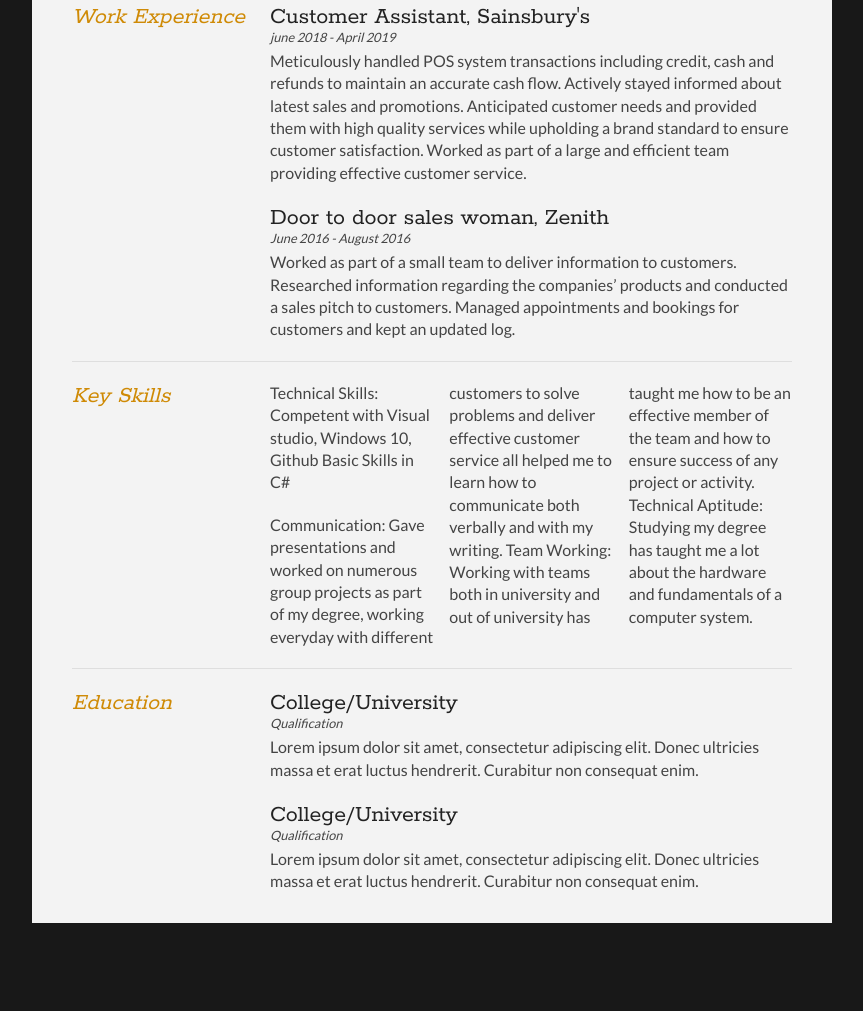
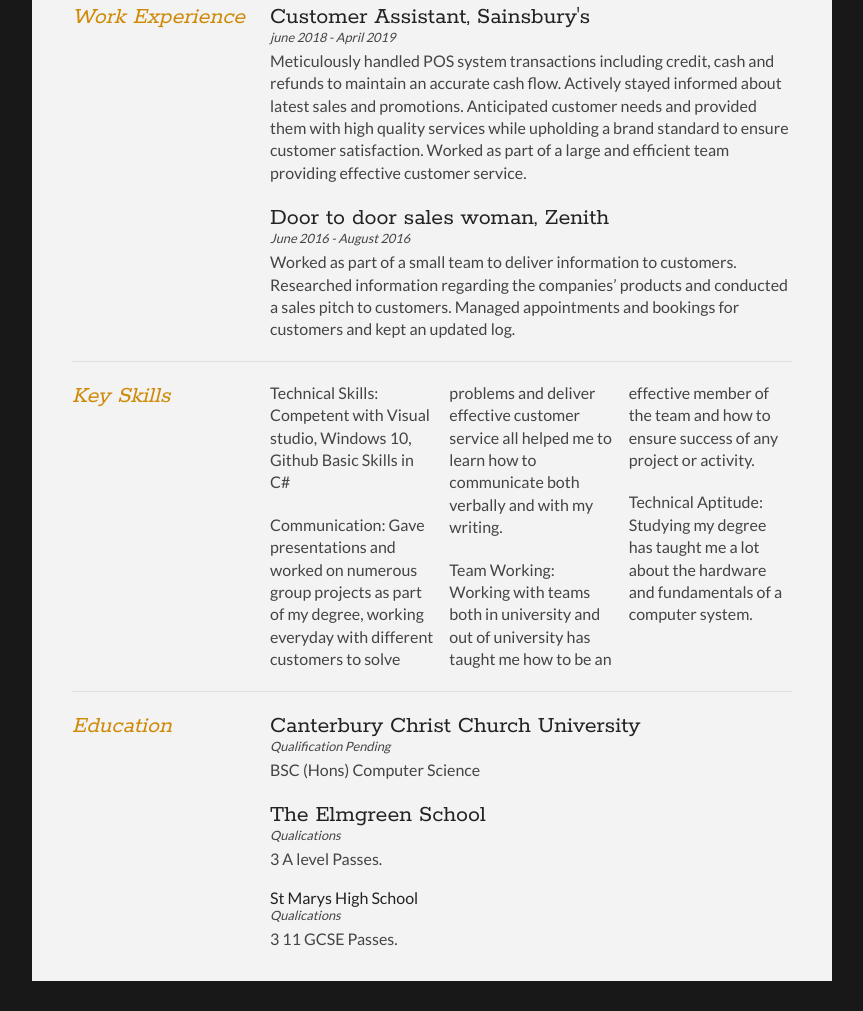
Before and after one commit to elizabeth0123/elizabeth0123.github.io, a plain HTML site: page index.html in a window 1280 px wide. Shown: the part 436-1447 px from the top of the page, without its empty margins (208-1071 px from the left). Before the commit the page ends 1389 px from the top, so only its background shows below. Drawn offline with Linux system fonts and the light colour scheme.

Commit message:
update the layout

```diff
--- a/index.html
+++ b/index.html
@@ -89,9 +89,9 @@ Managed appointments and bookings for customers and kept an updated log.
 				<ul class="keySkills">
 					<p>Technical Skills: Competent with Visual studio, Windows 10, Github
 					Basic Skills in C#</p>
-					<p>Communication: Gave presentations and worked on numerous group projects as part of my degree, working everyday with different customers to solve problems and deliver effective customer service all helped me to learn how to communicate both verbally and with my writing.
-Team Working: Working with teams both in university and out of university has taught me how to be an effective member of the team and how to ensure success of any project or activity.
-Technical Aptitude: Studying my degree has taught me a lot about the hardware and fundamentals of a computer system.
+					<p>Communication: Gave presentations and worked on numerous group projects as part of my degree, working everyday with different customers to solve problems and deliver effective customer service all helped me to learn how to communicate both verbally and with my writing.</p>
+<p>Team Working: Working with teams both in university and out of university has taught me how to be an effective member of the team and how to ensure success of any project or activity.</p>
+<p>Technical Aptitude: Studying my degree has taught me a lot about the hardware and fundamentals of a computer system.</p>
 </p>
 				</ul>
 			</div>
@@ -106,15 +106,21 @@ Technical Aptitude: Studying my degree has taught me a lot about the hardware an
 
 			<div class="sectionContent">
 				<article>
-					<h2>College/University</h2>
-					<p class="subDetails">Qualification</p>
-					<p>Lorem ipsum dolor sit amet, consectetur adipiscing elit. Donec ultricies massa et erat luctus hendrerit. Curabitur non consequat enim.</p>
+					<h2>Canterbury Christ Church University</h2>
+					<p class="subDetails">Qualification Pending</p>
+					<p>BSC (Hons) Computer Science</p>
 				</article>
 
 				<article>
-					<h2>College/University</h2>
-					<p class="subDetails">Qualification</p>
-					<p>Lorem ipsum dolor sit amet, consectetur adipiscing elit. Donec ultricies massa et erat luctus hendrerit. Curabitur non consequat enim.</p>
+					<h2>The Elmgreen School</h2>
+					<p class="subDetails">Qualications</p>
+					<p>3 A level Passes.</p>
+				</article>
+
+				<article>
+					<h2></h2>St Marys High School</h2>
+					<p class="subDetails">Qualications</p>
+					<p>3 11 GCSE Passes.</p>
 				</article>
 			</div>
 			<div class="clear"></div>
```
